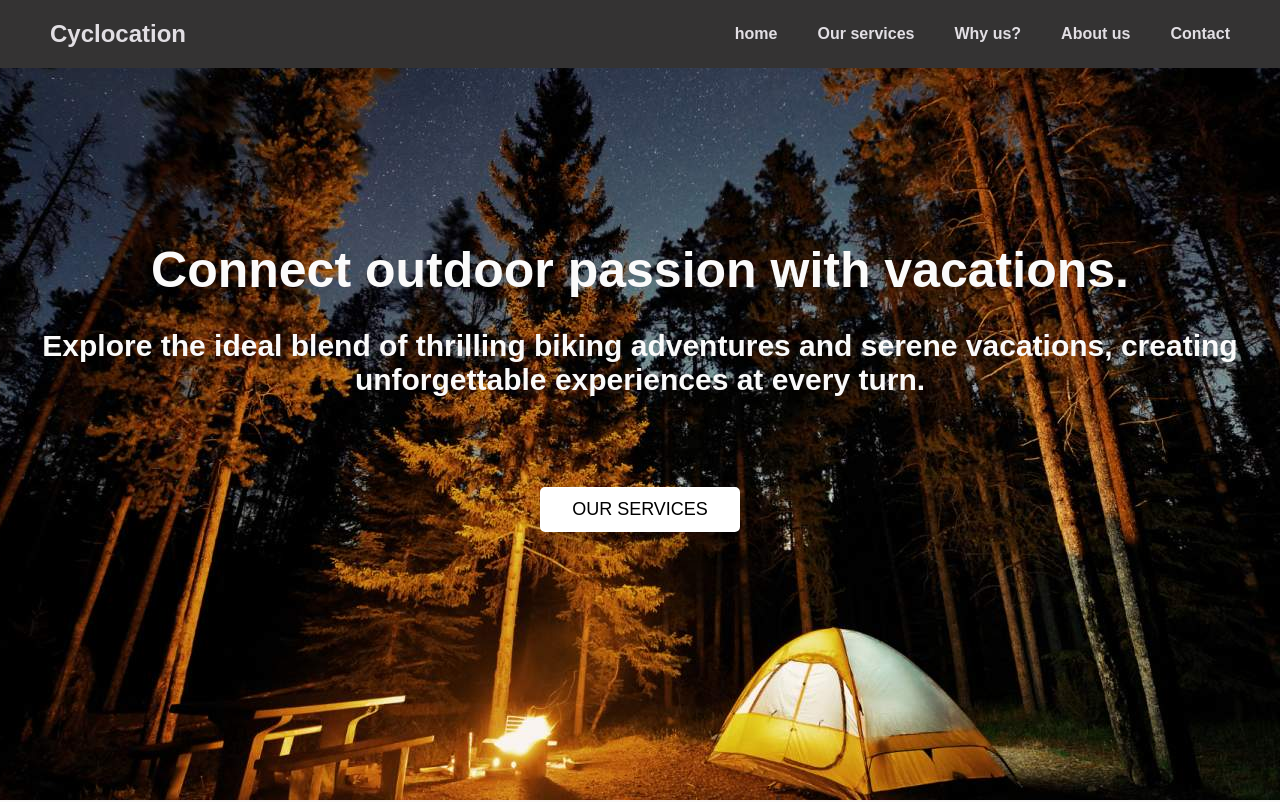
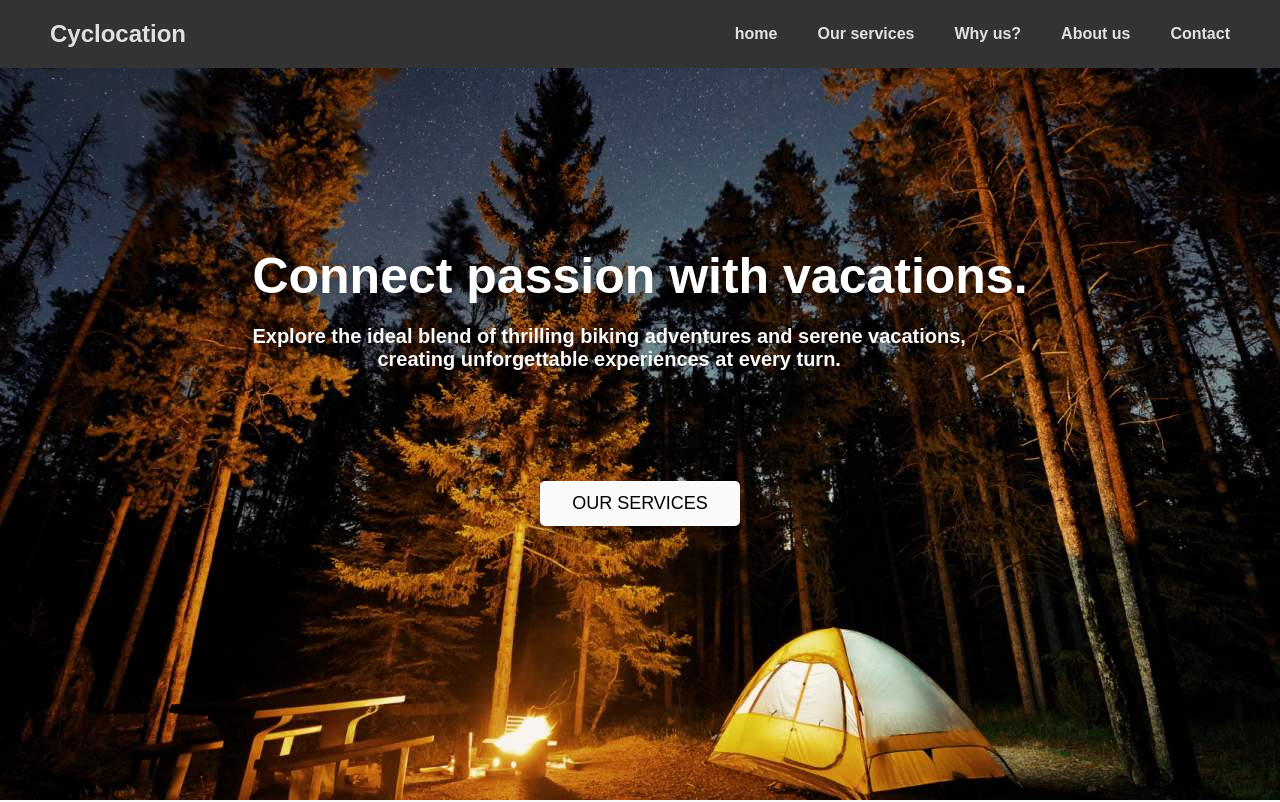
Before and after one commit to htadicha/Cyclocation-bike-club, a plain HTML site: page index.html in a window 1280 px wide. Shown: the top 802 px of the page. Drawn offline with Linux system fonts and the light colour scheme.

Commit message:
Changing the paragraph of the header

```diff
--- a/assets/css/style.css
+++ b/assets/css/style.css
@@ -119,14 +119,14 @@ footer a:hover {
     font-size: 50px;
     font-weight: 700;
     margin-bottom: 10px;
-    color: #fafafa;
+    /* color: #fafafa;
     text-align: center;
-    text-decoration: solid;
+    text-decoration: solid; */
 
 }
 
 .headerpage .content p {
-    font-size: 30px;
+    font-size: 20px;
     font-weight: 600;
     display: flex;
     margin-bottom: 10px;
@@ -137,13 +137,13 @@ footer a:hover {
 
 }
 
-/* .headerpage .content .text {
+.headerpage .content .text {
     margin-bottom: 50px;
     color: #fff;
     font-size: 20px;
     text-align: center;
     text-shadow: 0px 0px 10px rgba(0, 0, 0, 0.3);
-} */
+}
 
 .content a {
     color: #000;
@@ -153,8 +153,8 @@ footer a:hover {
     margin: 0 10px;
     padding: 10px 30px;
     border-radius: 5px;
-    background: #fff;
-    border: 2px solid #fff;
+    background: #fafafa;
+    border: 2px solid #fafafa;
     transition: 0.4s ease;
     box-shadow: 0 10px 20px rgba(0, 0, 0, 0.3);
     text-decoration: none;
--- a/index.html
+++ b/index.html
@@ -40,8 +40,8 @@
     <section class="headerpage" id="home">
         <div class="content">
             <div class="text">
-                <h1>Connect outdoor passion with vacations.</h1>
-                <p>Explore the ideal blend of thrilling biking adventures and serene vacations, creating unforgettable
+                <h1>Connect passion with vacations.</h1>
+                <p>Explore the ideal blend of thrilling biking adventures and serene vacations, <br>creating unforgettable
                     experiences at every turn.</p>
             </div>
             <a href="#services">Our Services</a>
```
